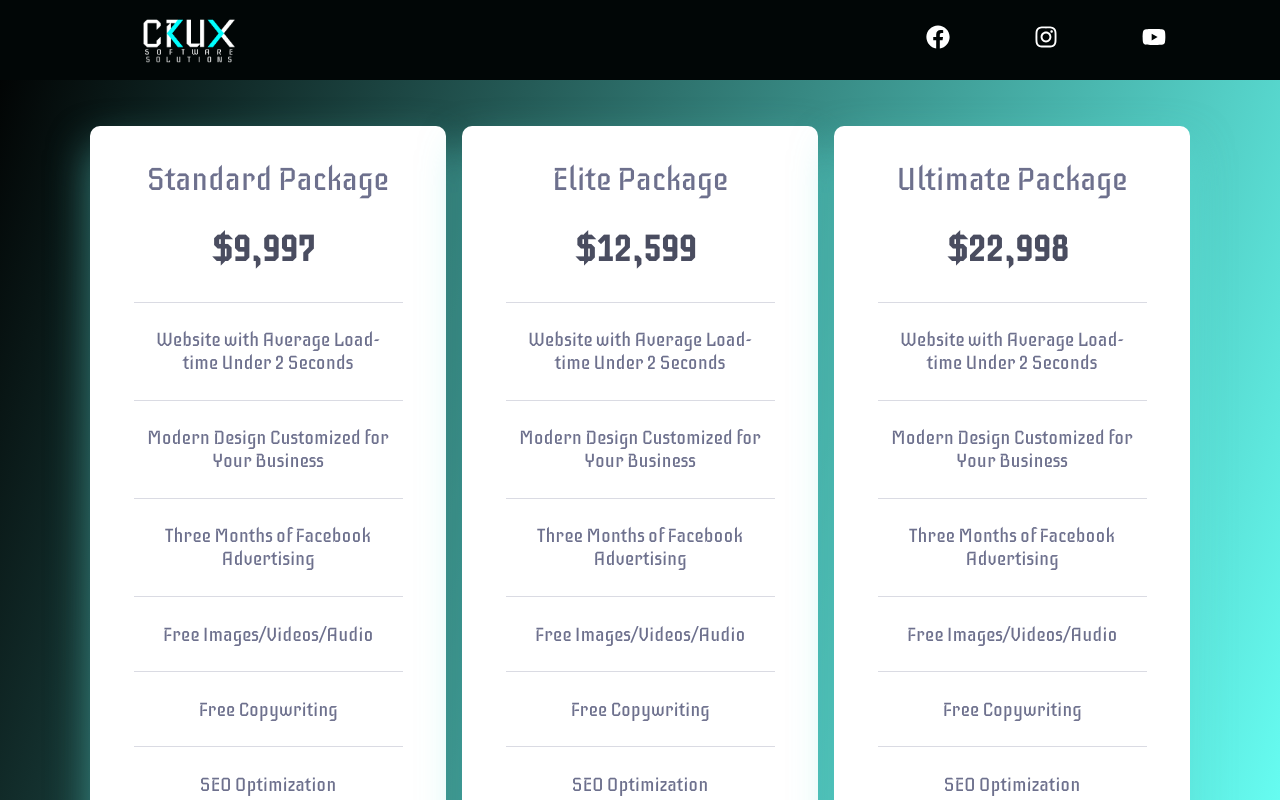
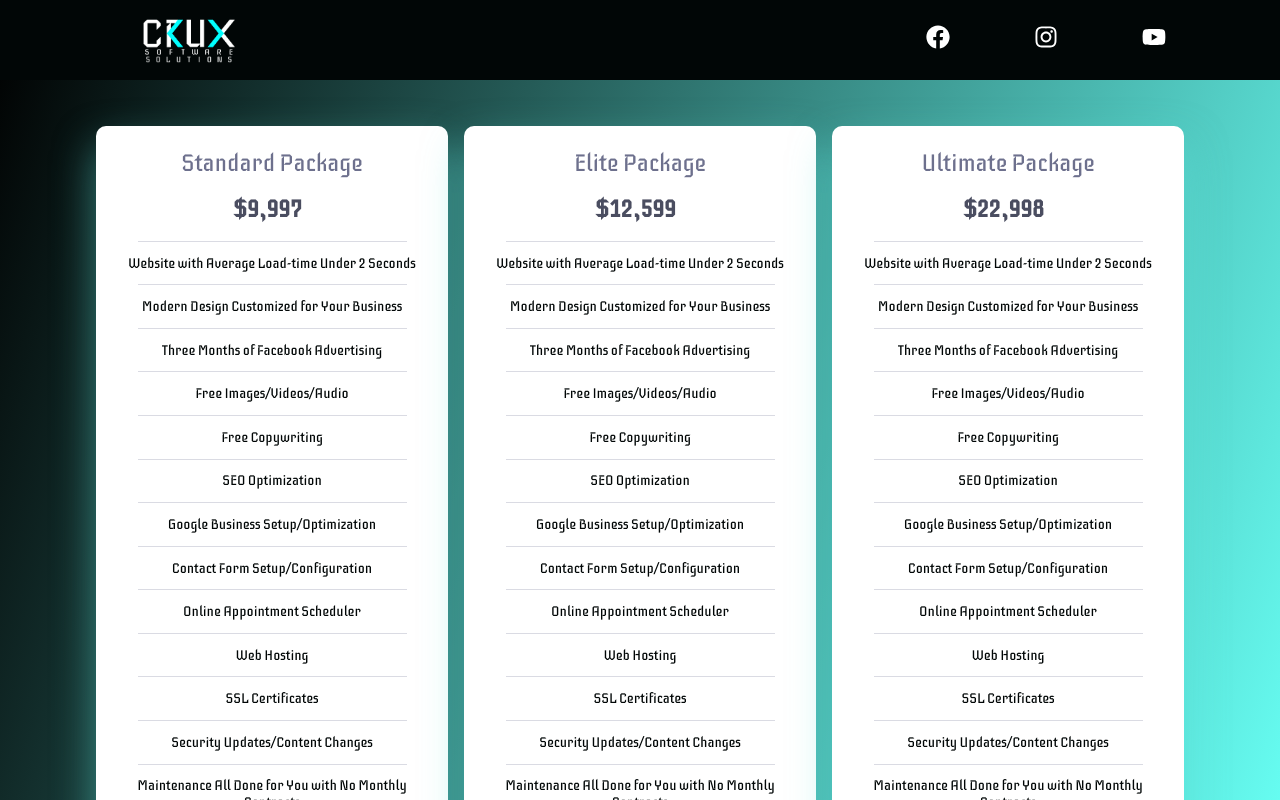
Before and after one commit to mroberson11/cruxmockup, a Next.js app: page /pricing in a window 1280 px wide. Built offline with nearby package versions, Linux system fonts and the light colour scheme.

Commit message:
fix price card

```diff
--- a/src/components/PricesInfo/PriceCardElements.js
+++ b/src/components/PricesInfo/PriceCardElements.js
@@ -17,12 +17,6 @@ export const PriceCardContainer = styled(motion.div)`
   text-align: center;
   padding: 1rem;
   margin: 1.6rem 0;
-  @media (min-width: 1060px) {
-    width: 30rem;
-    min-height: 300px;
-    padding: ${(props) =>
-      props.planType === "professional" ? "4.5rem 0" : "2.0rem"};
-  }
 `;
 
 export const Divider = styled.hr`
@@ -36,7 +30,7 @@ export const Divider = styled.hr`
 `;
 
 export const PlanType = styled.span`
-  font-size: 2rem;
+  font-size: 1.5rem;
   line-height: 2.8rem;
   text-align: center;
   text-transform: capitalize;
@@ -47,10 +41,10 @@ export const Price = styled.p`
   flex-direction: column;
   align-items: center;
   justify-content: center;
-  font-size: 7.2rem;
-  line-height: 7.1rem;
+  font-size: 4rem;
+  line-height: 2rem;
   color: ${(props) => (props.plan === "professional" ? "white" : "#4a4d60")};
-  margin: 2.4rem 0;
+  margin: 1rem 0;
 `;
 
 export const OriginalCurrency = styled.span`
@@ -63,21 +57,22 @@ export const OriginalCurrency = styled.span`
 `;
 
 export const Currency = styled.span`
-  font-size: 36px;
+  font-size: 1.5rem;
   font-weight: 800;
   line-height: 1rem;
   margin-right: 0.6rem;
 `;
 
 export const SellingPoint = styled.span`
-  font-size: 1.2rem;
+  color: var(--trueBlack);
+  font-size: 14px;
   text-align: center;
-  padding: 1.2rem;
+  padding: 0.4rem;
 `;
 
 export const LearnMoreButton = styled.button`
   width: 100%;
-  height: 4.4rem;
+  height: 2rem;
   background: ${(props) =>
     props.plan === "professional" ? "white" : "#5CE0D7"};
   border-radius: 6px;
@@ -87,9 +82,10 @@ export const LearnMoreButton = styled.button`
     props.plan === "professional" ? colors.purpleText : "white"};
   font-weight: bold;
   font-size: 2rem;
-  line-height: 16px;
+  line-height: 10px;
   letter-spacing: 1.39286px;
-  margin-top: 3.2rem;
+  min-height: 3rem;
+  margin: 2rem 0;
   cursor: pointer;
   &:hover {
     border: 1px solid
@@ -97,8 +93,4 @@ export const LearnMoreButton = styled.button`
     background: none;
     color: ${(props) => (props.plan === "professional" ? "white" : "#5CE0D7")};
   }
-  @media (min-width: 1060px) {
-    min-height: 4.4rem;
-    margin: 3.1rem 0;
-  }
 `;
```
